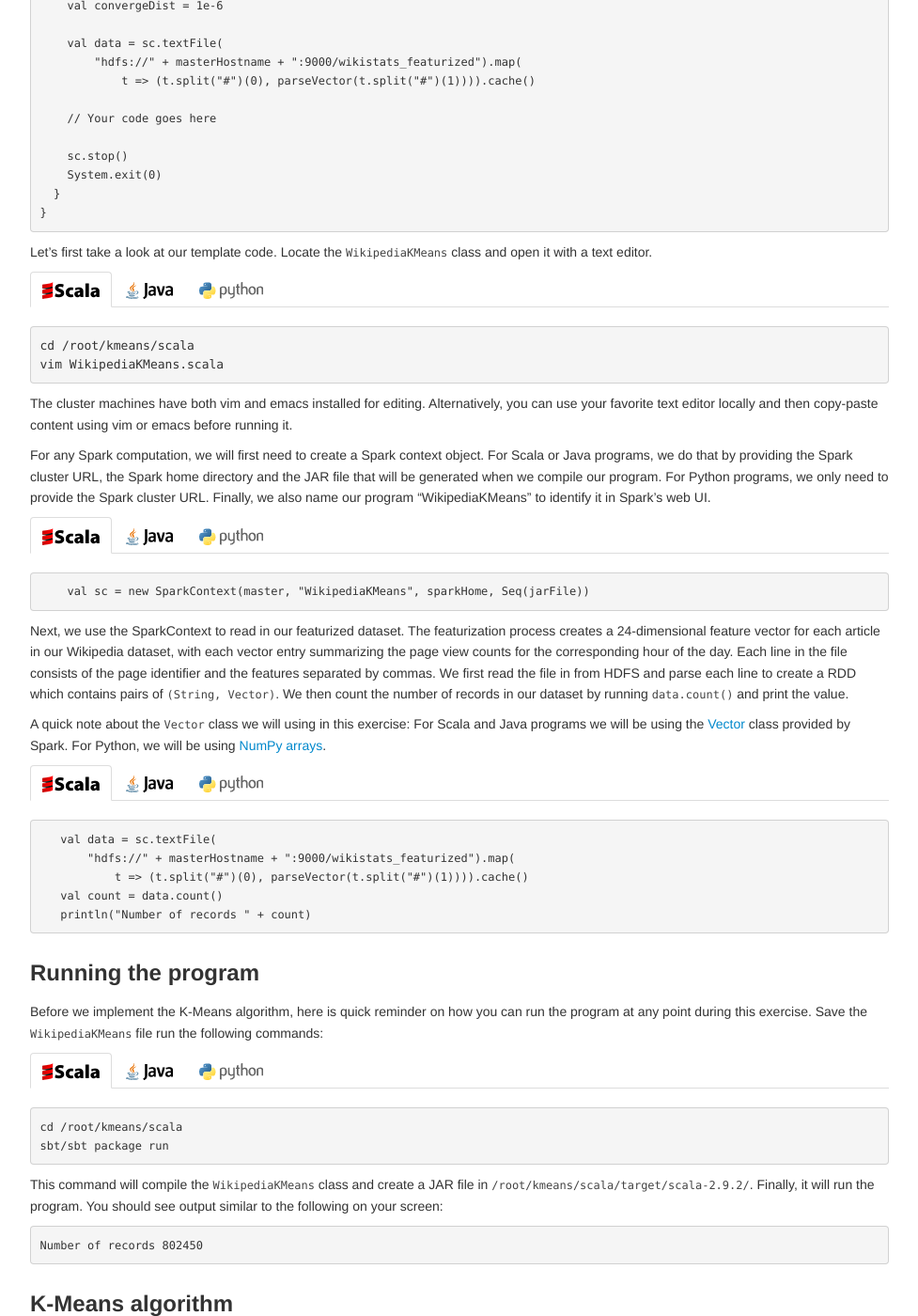
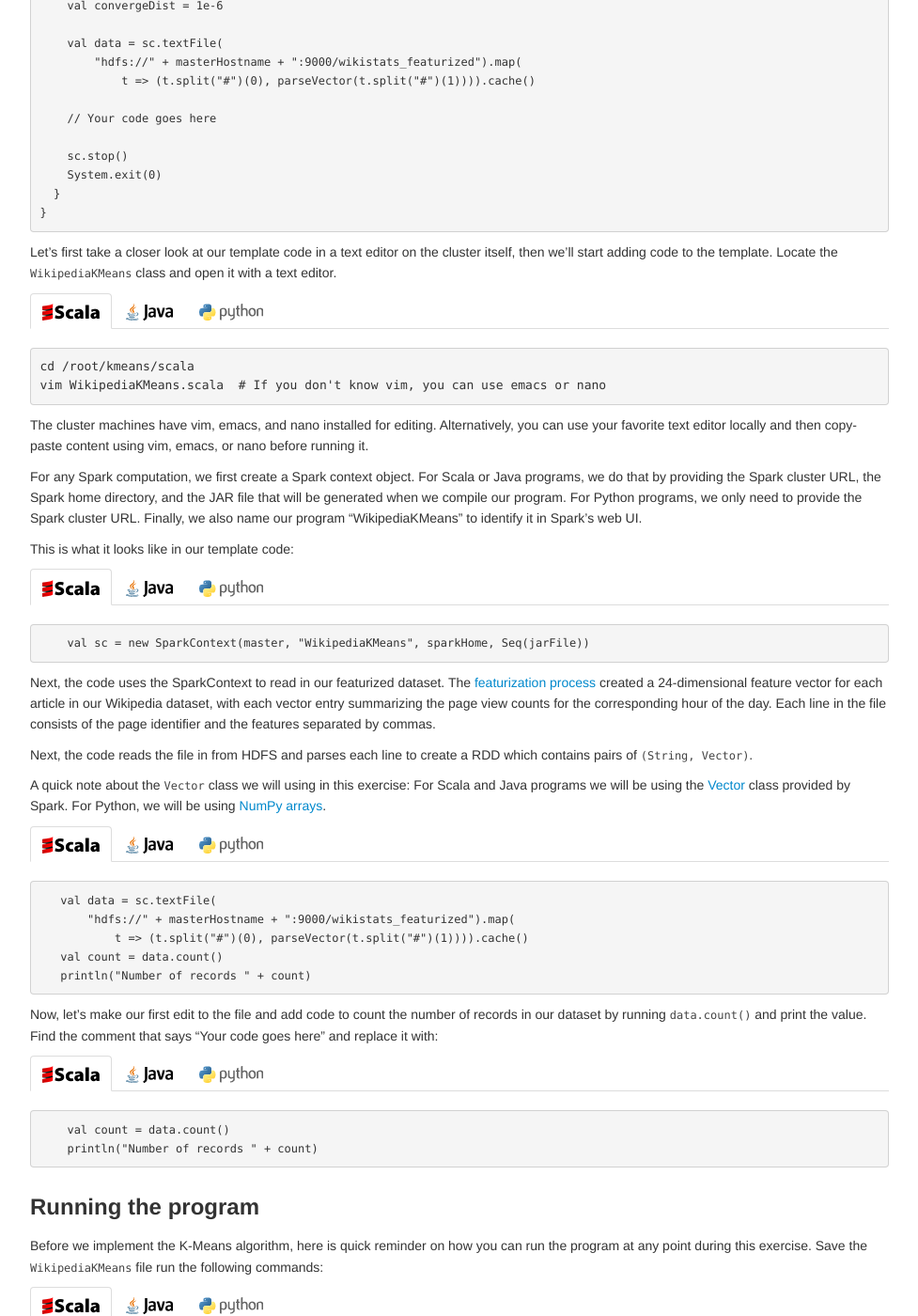
Before and after one commit to databricks/spark-training, a Jekyll site: the page built from strata_2013/index.md, in a window 1280 px wide and 1400 px high, scrolled down 18361 px. Shown: the whole window at 94% size, without its empty margins (151-1128 px from the left). Built offline with Jekyll 4.4.1, drawn with Linux system fonts in a browser that asks for light colours; some of the changed text lies outside the part shown.

Commit message:
Fixes #33 (mesos-ec2 -> spark-ec2), some word-smithing, adjusts spacing, remove .collect() function at one point in code.

```diff
--- a/strata_2013/index.md
+++ b/strata_2013/index.md
@@ -1368,32 +1368,34 @@
 </div>
 </div>
 
-Let's first take a look at our template code. Locate the `WikipediaKMeans` class and open it with a text editor.
+Let's first take a closer look at our template code in a text editor on the cluster itself, then we'll start adding code to the template. Locate the `WikipediaKMeans` class and open it with a text editor.
 
 <div class="codetabs">
 <div data-lang="scala">
 <pre>
 cd /root/kmeans/scala
-vim WikipediaKMeans.scala
+vim WikipediaKMeans.scala  # If you don't know vim, you can use emacs or nano
 </pre>
 </div>
 <div data-lang="java">
 <pre>
 cd /root/kmeans/java
-vim WikipediaKMeans.java
+vim WikipediaKMeans.java  # If you don't know vim, you can use emacs or nano
 </pre>
 </div>
 <div data-lang="python">
 <pre>
 cd /root/kmeans/python
-vim WikipediaKMeans.py
+vim WikipediaKMeans.py  # If you don't know Vim, you can use emacs or nano
 </pre>
 </div>
 </div>
 
-The cluster machines have both vim and emacs installed for editing. Alternatively, you can use your favorite text editor locally and then copy-paste content using vim or emacs before running it.
-
-For any Spark computation, we will first need to create a Spark context object. For Scala or Java programs, we do that by providing the Spark cluster URL, the Spark home directory and the JAR file that will be generated when we compile our program. For Python programs, we only need to provide the Spark cluster URL. Finally, we also name our program "WikipediaKMeans" to identify it in Spark's web UI.
+The cluster machines have vim, emacs, and nano installed for editing. Alternatively, you can use your favorite text editor locally and then copy-paste content using vim, emacs, or nano before running it.
+
+For any Spark computation, we first create a Spark context object. For Scala or Java programs, we do that by providing the Spark cluster URL, the Spark home directory, and the JAR file that will be generated when we compile our program. For Python programs, we only need to provide the Spark cluster URL. Finally, we also name our program "WikipediaKMeans" to identify it in Spark's web UI.
+
+This is what it looks like in our template code:
 
 <div class="codetabs">
 <div data-lang="scala" markdown="1">
@@ -1413,7 +1415,9 @@
 </div>
 </div>
 
-Next, we use the SparkContext to read in our featurized dataset. The featurization process creates a 24-dimensional feature vector for each article in our Wikipedia dataset, with each vector entry summarizing the page view counts for the corresponding hour of the day. Each line in the file consists of the page identifier and the features separated by commas. We first read the file in from HDFS and parse each line to create a RDD which contains pairs of `(String, Vector)`. We then count the number of records in our dataset by running `data.count()` and print the value.
+Next, the code uses the SparkContext to read in our featurized dataset. The [featurization process](#command-line-preprocessing-and-featurization) created a 24-dimensional feature vector for each article in our Wikipedia dataset, with each vector entry summarizing the page view counts for the corresponding hour of the day. Each line in the file consists of the page identifier and the features separated by commas.
+
+Next, the code reads the file in from HDFS and parses each line to create a RDD which contains pairs of `(String, Vector)`.
 
 A quick note about the `Vector` class we will using in this exercise: For Scala and Java programs we will be using the [Vector](http://spark-project.org/docs/latest/api/core/index.html#spark.util.Vector) class provided by Spark. For Python, we will be using [NumPy arrays](http://docs.scipy.org/doc/numpy/reference/generated/numpy.array.html).
 
@@ -1455,6 +1459,29 @@
 </div>
 </div>
 
+Now, let's make our first edit to the file and add code to count the number of records in our dataset by running `data.count()` and print the value. Find the comment that says "Your code goes here" and replace it with:
+
+<div class="codetabs">
+<div data-lang="scala" markdown="1">
+~~~
+    val count = data.count()
+    println("Number of records " + count)
+~~~
+</div>
+<div data-lang="java" markdown="1">
+~~~
+    long count = data.count();
+    System.out.println("Number of records " + count);
+~~~
+</div>
+<div data-lang="python" markdown="1">
+~~~
+    count = data.count()
+    print "Number of records " + str(count)
+~~~
+</div>
+</div>
+
 ## Running the program
 Before we implement the K-Means algorithm, here is quick reminder on how you can run the program at any point during this exercise. Save the `WikipediaKMeans` file run the following commands:
 
@@ -1498,131 +1525,135 @@
 </div>
 
 ## K-Means algorithm
+We are now set to start implementing the K-means algorithm, so remove or comment out the lines we just added to print the record count and let's get started.
+
 - The first step in the K-Means algorithm is to initialize our centers by randomly picking `K` points from our dataset. We use the `takeSample` function in Spark to do this.
 
-<div class="codetabs">
-<div data-lang="scala" markdown="1">
-~~~
-  var centroids = data.takeSample(false, K, 42).map(x => x._2).collect()
-~~~
-</div>
-<div data-lang="java" markdown="1">
-~~~
-    List<Tuple2<String, Vector>> centroidTuples = data.takeSample(false, K, 42);
-    final List<Vector> centroids = Lists.newArrayList();
-    for (Tuple2<String, Vector> t: centroidTuples) {
-      centroids.add(t._2());
-    }
-~~~
-</div>
-<div data-lang="python" markdown="1">
-~~~
-    # NOTE: PySpark does not support takeSample() yet. Use first K points instead.
-    centroids = map(lambda (x, y): y, data.take(K))
-~~~
-</div>
-</div>
+    <div class="codetabs">
+    <div data-lang="scala" markdown="1">
+~~~
+      var centroids = data.takeSample(false, K, 42).map(x => x._2)
+~~~
+    </div>
+    <div data-lang="java" markdown="1">
+~~~
+      List<Tuple2<String, Vector>> centroidTuples = data.takeSample(false, K, 42);
+      final List<Vector> centroids = Lists.newArrayList();
+      for (Tuple2<String, Vector> t: centroidTuples) {
+        centroids.add(t._2());
+      }
+~~~
+    </div>
+    <div data-lang="python" markdown="1">
+~~~
+      # NOTE: PySpark does not support takeSample() yet. Use first K points instead.
+      centroids = map(lambda (x, y): y, data.take(K))
+~~~
+    </div>
+    </div>
 
 - Next, we need to compute the closest centroid for each point and we do this by using the `map` operation in Spark. For every point we will use a function `closestPoint` to compute the closest centroid.
 
-<div class="codetabs">
-<div data-lang="scala" markdown="1">
-~~~
-  var closest = data.map(p => (closestPoint(p._2, centroids), p._2))
-~~~
-</div>
-<div data-lang="java" markdown="1">
+    <div class="codetabs">
+    <div data-lang="scala" markdown="1">
+~~~
+      var closest = data.map(p => (closestPoint(p._2, centroids), p._2)) // Won't work until you write closestPoint()
+~~~
+    </div>
+    <div data-lang="java" markdown="1">
 ~~~
       JavaPairRDD<Integer, Vector> closest = data.map(
         new PairFunction<Tuple2<String, Vector>, Integer, Vector>() {
           public Tuple2<Integer, Vector> call(Tuple2<String, Vector> in) throws Exception {
             return new Tuple2<Integer, Vector>(closestPoint(in._2(), centroids), in._2());
           }
-         }
-        );
-~~~
-</div>
-<div data-lang="python" markdown="1">
-~~~
-    closest = data.map(
-        lambda (x, y) : (closestPoint(y, centroids), y))
-~~~
-</div>
-</div>
-
-Exercise: Write the `closestPoint` function in `WikipediaKMeans` to return the index of the closest centroid given a point and the set of all centroids. To get you started, we provide the type signature of the function:
-
-  <div class="codetabs">
-  <div data-lang="scala" markdown="1">
-~~~
-  def closestPoint(p: Vector, centers: Array[Vector]): Int = {
+        }
+      );
+~~~
+    </div>
+    <div data-lang="python" markdown="1">
+~~~
+      closest = data.map(
+          lambda (x, y) : (closestPoint(y, centroids), y))
+~~~
+    </div>
+    </div>
+
+    **Exercise:** Write the `closestPoint` function in `WikipediaKMeans` to return the index of the closest centroid given a point and the set of all centroids. To get you started, we provide the type signature of the function:
+
+    <div class="codetabs">
+    <div data-lang="scala" markdown="1">
+~~~
+      def closestPoint(p: Vector, centers: Array[Vector]): Int = {
+~~~
+    </div>
+    <div data-lang="java" markdown="1">
+~~~
+      static int closestPoint(Vector p, List<Vector> centers) {
+~~~
+    </div>
+    <div data-lang="python" markdown="1">
+~~~
+      def closestPoint(p, centers):
+~~~
+    </div>
+    </div>
+
+    In case you get stuck, you can use our solution given below.
+
+    <div class="codetabs">
+    <div data-lang="scala" markdown="1">
+    <div class="solution" markdown="1">
+~~~
+    def closestPoint(p: Vector, centers: Array[Vector]): Int = {
+      var bestIndex = 0
+      var closest = Double.PositiveInfinity
+      for (i <- 0 until centers.length) {
+        val tempDist = p.squaredDist(centers(i))
+        if (tempDist < closest) {
+          closest = tempDist
+          bestIndex = i
+        }
+      }
+      return bestIndex
+    }
+~~~
+    </div>
+    </div>
+    <div data-lang="java" markdown="1">
+  <div class="solution" markdown="1">
+~~~
+    static int closestPoint(Vector p, List<Vector> centers) {
+      int bestIndex = 0;
+      double closest = Double.POSITIVE_INFINITY;
+      for (int i = 0; i < centers.size(); i++) {
+        double tempDist = p.squaredDist(centers.get(i));
+        if (tempDist < closest) {
+          closest = tempDist;
+          bestIndex = i;
+        }
+      }
+      return bestIndex;
+    }
 ~~~
   </div>
-  <div data-lang="java" markdown="1">
-~~~
-  static int closestPoint(Vector p, List<Vector> centers) {
+    </div>
+    <div data-lang="python" markdown="1">
+  <div class="solution" markdown="1">
+~~~
+    def closestPoint(p, centers):
+        bestIndex = 0
+        closest = float("+inf")
+        for i in range(len(centers)):
+            dist = np.sum((p - centers[i]) ** 2)
+            if dist < closest:
+                closest = dist
+                bestIndex = i
+        return bestIndex
 ~~~
   </div>
-  <div data-lang="python" markdown="1">
-~~~
-  def closestPoint(p, centers):
-~~~
-  </div>
-  </div>
-
-In case you get stuck, you can use our solution given below.
-
-<div class="codetabs">
-<div data-lang="scala" markdown="1">
-  <div class="solution" markdown="1">
-     def closestPoint(p: Vector, centers: Array[Vector]): Int = {
-       var bestIndex = 0
-       var closest = Double.PositiveInfinity
-       for (i <- 0 until centers.length) {
-         val tempDist = p.squaredDist(centers(i))
-         if (tempDist < closest) {
-           closest = tempDist
-           bestIndex = i
-         }
-       }
-       return bestIndex
-     }
-  </div>
-</div>
-<div data-lang="java" markdown="1">
-  <div class="solution" markdown="1">
-~~~
-  static int closestPoint(Vector p, List<Vector> centers) {
-    int bestIndex = 0;
-    double closest = Double.POSITIVE_INFINITY;
-    for (int i = 0; i < centers.size(); i++) {
-      double tempDist = p.squaredDist(centers.get(i));
-      if (tempDist < closest) {
-        closest = tempDist;
-        bestIndex = i;
-      }
-    }
-    return bestIndex;
-  }
-~~~
-  </div>
-</div>
-<div data-lang="python" markdown="1">
-  <div class="solution" markdown="1">
-~~~
-  def closestPoint(p, centers):
-      bestIndex = 0
-      closest = float("+inf")
-      for i in range(len(centers)):
-          dist = np.sum((p - centers[i]) ** 2)
-          if dist < closest:
-              closest = dist
-              bestIndex = i
-      return bestIndex
-~~~
-  </div>
-</div>
-</div>
+    </div>
+    </div>
 
 The `map` operation creates a new RDD which contains a tuple for every point. The first element in the tuple is the index of the closest centroid for the point and second element is the `Vector` representing the point.
 
```
Also changed, not shown: other parts of strata_2013/index.md (+10 -10 lines).
